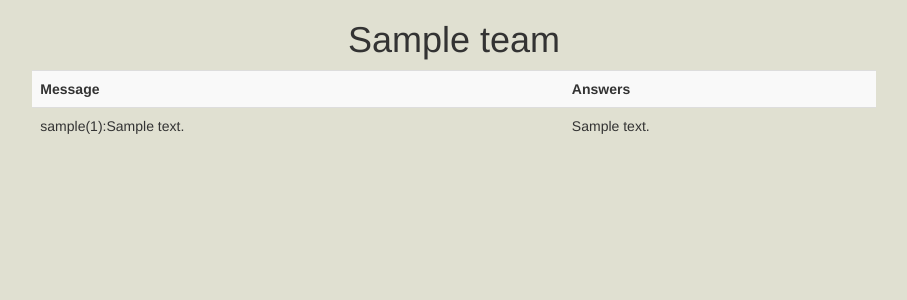
After one commit to tonixhaker/Slack-bot-, a Django app: page /messages_details/1/ in a window 1280 px wide. The commit adds this page. Shown: the top 300 px of the page, without its empty margins (186-1093 px from the left). Run offline with Django 3.2, Linux system fonts and the light colour scheme; tables that the repository leaves empty hold one stand-in row (values such as "Sample post"); some libraries are stand-ins or nearby versions.

Commit message:
before user

```diff
--- a/ausers/static/profile.css
+++ b/ausers/static/profile.css
@@ -0,0 +1,6 @@
+.tablelink{
+    display: block;
+    width: 100%;
+    text-decoration: none !important;
+    color:black;
+}
--- a/ausers/templates/layout.html
+++ b/ausers/templates/layout.html
@@ -10,7 +10,8 @@
 <body>
     {% if user.is_authenticated %}
         <div class="row" style="margin-top: 10px;">
-            <a class="btn btn-danger col-sm-1 col-sm-offset-10" href="{%url 'logout' %}">Logout</a>
+            <a href="{%url 'index' %}" style="text-align: center; text-decoration: none; color:black" class="col-sm-2 col-sm-offset-5"><h2>АтпутиBot</h2></a>
+            <a class="btn btn-danger col-sm-1 col-sm-offset-3" href="{%url 'logout' %}">Logout</a>
         </div>
     {% endif %}
 
--- a/ausers/views.py
+++ b/ausers/views.py
@@ -23,6 +23,8 @@ class RegisterView(CreateView):
         valid = super(RegisterView, self).form_valid(form)
         email, password = form.cleaned_data.get('email'), form.cleaned_data.get('password')
         user = User.objects.get(email=email, password=password)
+        user.admin = True
+        user.save()
         login(self.request, user)
         return valid
 
--- /dev/null
+++ b/main_app/templates/messages_details.html
@@ -0,0 +1,24 @@
+{% extends 'layout.html' %}
+{% block content %}
+<h1 style="text-align: center">{{ team.name }}</h1>
+        <div class="row">
+            <div class="col-sm-8 col-sm-offset-2">
+                <table class="table table-striped">
+                    <tr>
+                        <th>Message</th>
+                        <th>Answers</th>
+                    </tr>
+                    {% for msg in msglist %}
+                        <tr>
+                            <td>{{ msg.parent.user_name }}({{ msg.parent.user_id }}):{{ msg.parent.text }}</td>
+                            <td>
+                            {% for answ in msg.answers %}
+                                <p>{{ answ.text }}</p>
+                            {% endfor %}
+                            </td>
+                        </tr>
+                    {% endfor %}
+                </table>
+            </div>
+        </div>
+{% endblock %}
--- a/main_app/urls.py
+++ b/main_app/urls.py
@@ -5,4 +5,5 @@ urlpatterns = [
     url(r'^slack/oauth/$', views.slack_oauth),
     url(r'^atpytu$', views.atpytu),
     url(r'^event$', views.event),
+    url(r'^messages_details/(?P<pk>\d+)/$', views.MessagesDetail.as_view(), name='messages_details'),
 ]
--- a/main_app/views.py
+++ b/main_app/views.py
@@ -6,6 +6,8 @@ from django.shortcuts import redirect
 from django.template import loader
 from django.views.decorators.csrf import csrf_exempt
 from django.conf import settings
+from django.views.generic import TemplateView
+
 from.slack_funcs import hook_send, analyse_thread
 from.models import Team, Message
 
@@ -73,3 +75,25 @@ def event(request):
         return HttpResponse("ok")
     except:
         return HttpResponse("error")
+
+
+class Dialog(object):
+
+    def __init__(self, parent, answers):
+        self.parent = parent
+        self.answers = answers
+
+class MessagesDetail(TemplateView):
+    template_name = "messages_details.html"
+
+    def get_context_data(self, **kwargs):
+        context = super(MessagesDetail, self).get_context_data(**kwargs)
+        team = Team.objects.get(id=self.kwargs['pk'])
+        context['team'] = team
+        messages = team.message_set.all()
+        resultarr = []
+        for msg in messages:
+            answers = msg.answer_set.all()
+            resultarr.append(Dialog(msg, answers))
+        context['msglist'] = resultarr
+        return context
```
Also changed, not shown: ausers/templates/profile.html (+5 -3 lines), main_app/templates/already-team.html (+10 -10 lines), main_app/templates/layout.html (deleted, +0 -12 lines), main_app/models.py (line endings or trailing spaces).
